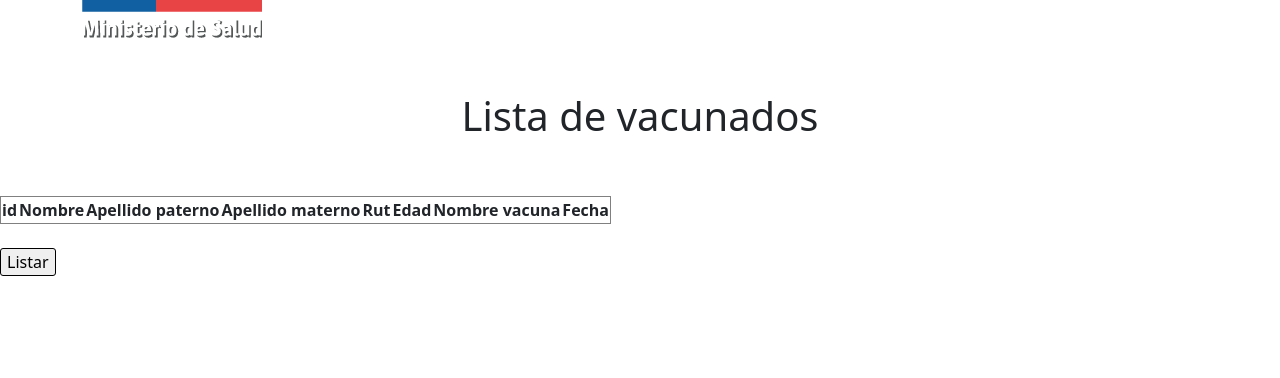
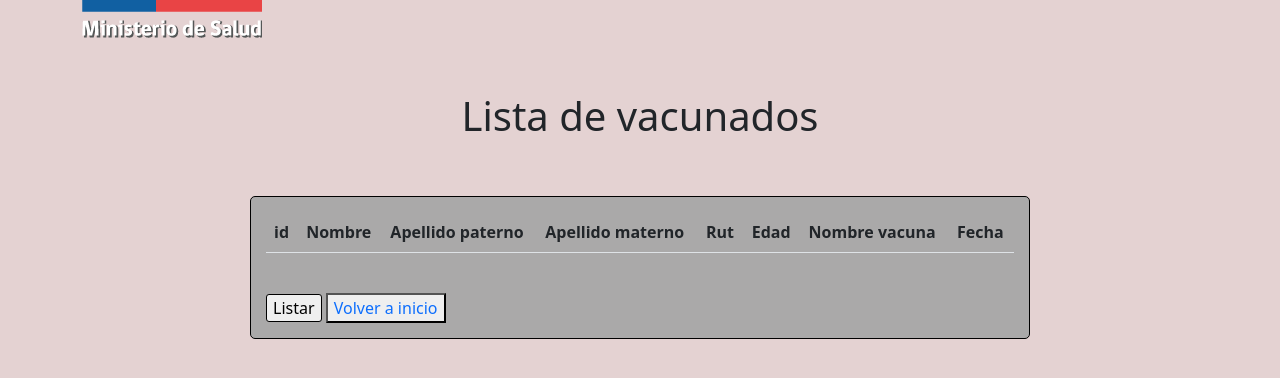
Before and after one commit to Nyafiu/PW_prueba_3, a Django app: page /listar/ in a window 1280 px wide. Shown: the top 378 px of the page. Run offline with Django 4.2, Linux system fonts and the light colour scheme; lists and menus that the app fills with data are empty.

Commit message:
modificaciones a listar e ingresar

```diff
--- a/Prueba_3/prueba3/vacunatorio/static/css/estilos.css
+++ b/Prueba_3/prueba3/vacunatorio/static/css/estilos.css
@@ -1,5 +1,5 @@
 .f{
-    background-color: rgb(171, 153, 153)
+    background-color: rgb(228, 210, 210)
 }
 
 .formu{
@@ -23,15 +23,20 @@
 }
 
 .aaaa{
-    background-color: rgb(170, 169, 169);
-    color: black;
-    border: 1.5px black solid;
+    background-color: rgb(52, 48, 48);
+    color: white;
+    border: 2px black solid;
     border-radius: 5px;
     padding: 15px;
-    margin-left: 450px;
-    margin-right: 450px;
+    margin-bottom: 20px;
 }
-
+.botones{
+    text-decoration: none;
+    border-radius: 2px;
+}
+tbody{
+    text-transform: uppercase;
+}
 
 
 /* era pa arreglar la foto de fondo
--- a/Prueba_3/prueba3/vacunatorio/templates/ingresar.html
+++ b/Prueba_3/prueba3/vacunatorio/templates/ingresar.html
@@ -68,7 +68,7 @@
                 </div>
                 <div class="row">
                     <div class="col">
-                        <input style="border-radius: 3px; border: 1.5px black solid;" type="submit" value="enviar">
+                        <input style="border-radius: 3px; border: 1.5px black solid; margin-top: 5px;" type="submit" value="enviar">
                     </div>
                 </div>
             </div>
--- a/Prueba_3/prueba3/vacunatorio/templates/listar.html
+++ b/Prueba_3/prueba3/vacunatorio/templates/listar.html
@@ -1,3 +1,4 @@
+{% load static %}
 <!DOCTYPE html>
 <html lang="en">
 <head>
@@ -5,7 +6,7 @@
     <meta http-equiv="X-UA-Compatible" content="IE=edge">
     <meta name="viewport" content="width=device-width, initial-scale=1.0">
     <title>Document</title>
-    <link rel="stylesheet" href="estilos.css">
+    <link rel="stylesheet" href="{% static 'css/estilos.css' %}">
     <link href="https://cdn.jsdelivr.net/npm/bootstrap@5.1.3/dist/css/bootstrap.min.css" rel="stylesheet" integrity="sha384-1BmE4kWBq78iYhFldvKuhfTAU6auU8tT94WrHftjDbrCEXSU1oBoqyl2QvZ6jIW3" crossorigin="anonymous">
 
 </head>
@@ -29,8 +30,9 @@
     <br><br>
 
     <form action="/listar_informacion/" method="get" class="formu">
-        <table border="1"
+      <table class="table">
         <thead>
+          <tr>
             <th>id</th>
             <th>Nombre</th>
             <th>Apellido paterno</th>
@@ -39,6 +41,7 @@
             <th>Edad</th>
             <th>Nombre vacuna</th>
             <th>Fecha</th>
+          </tr>
         </thead>
         {% if informacion %}
         {% for info in informacion %}
@@ -57,10 +60,8 @@
       </table>
       <br>
       <input style="border-radius: 3px; border: 1.5px black solid;"type="submit" value="Listar">
+      <button><a href="/index/" class="botones">Volver a inicio</a></button>
     </form>
-
-
-
 
 
 
--- a/Prueba_3/prueba3/vacunatorio/views.py
+++ b/Prueba_3/prueba3/vacunatorio/views.py
@@ -42,5 +42,5 @@ def buscar(request):
         informacion = Informacion.objects.filter(rut__icontains=persona)
         return render(request,"buscador.html",{"informacion":informacion,"query":persona})
     else:
-        mensaje = "Debe ingresar un nombre de producto"
+        mensaje = "Debe ingresar un rut valido..."
         return HttpResponse(mensaje+"<br><a href='/index/'>Volver al inicio</a>")
```
Lines whose indentation alone changed are shown as unchanged.
